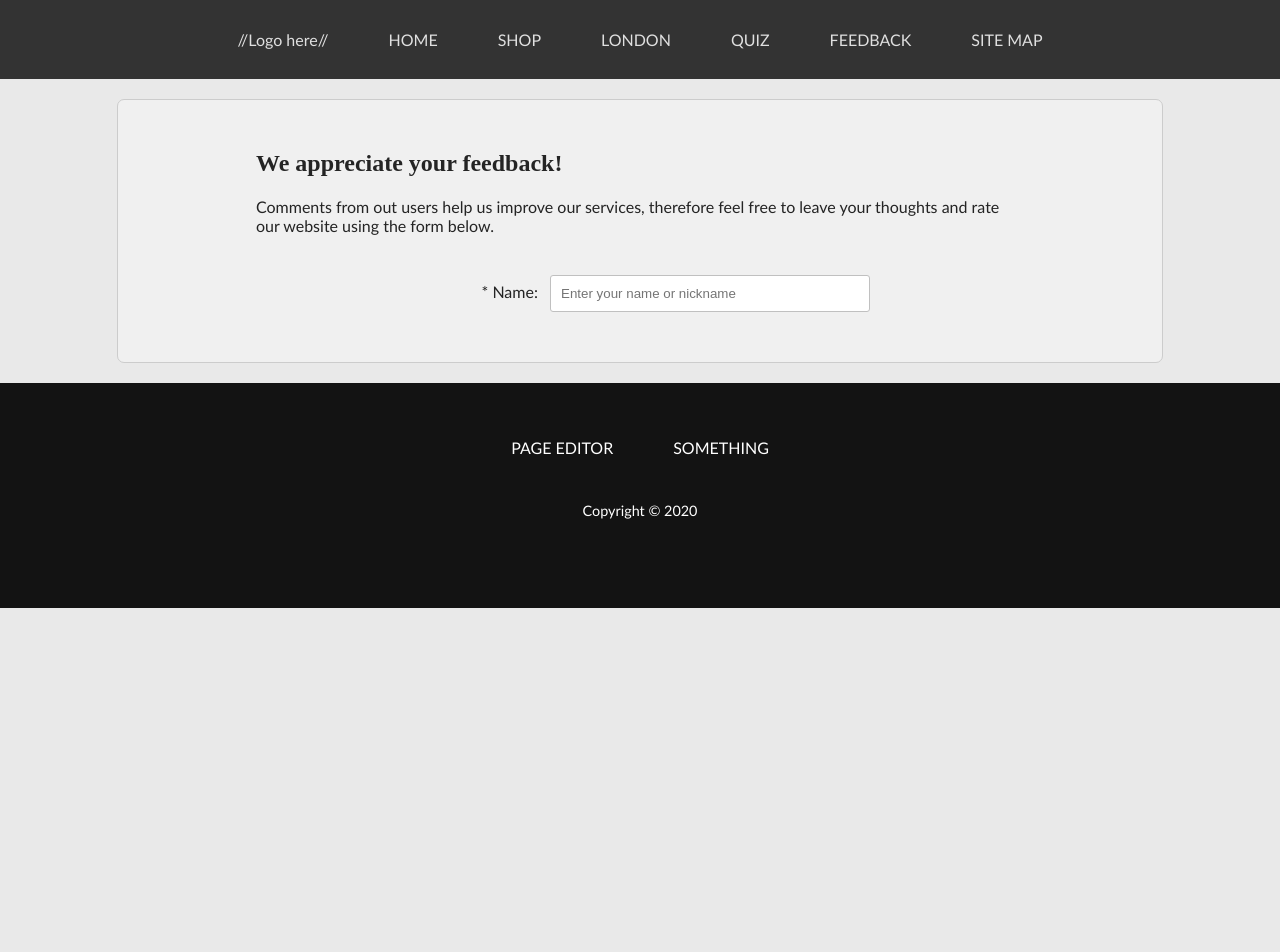
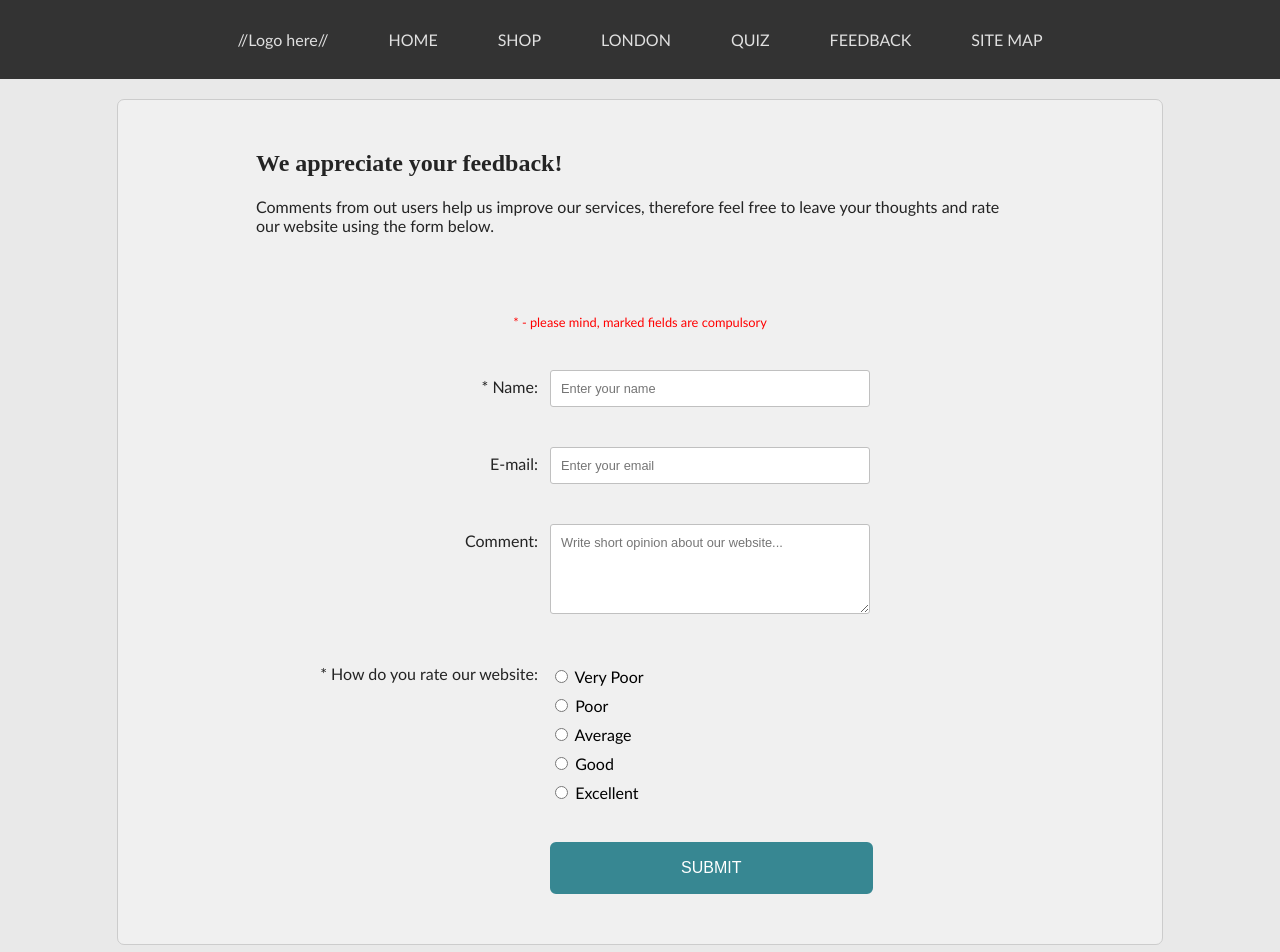
Before and after one commit to polakmaly11/art-website-template, a plain HTML site: page feedback-form.html in a window 1280 px wide. Shown: the top 952 px of the page. Before the commit the page ends 800 px from the top, so only its background shows below. Drawn offline with Linux system fonts and the light colour scheme; a web font is replaced by a local one.

Commit message:
Feedback form created with html and css only

```diff
--- a/feedback-form.html
+++ b/feedback-form.html
@@ -8,6 +8,15 @@
   <link rel="stylesheet" href="styles.css">
 
   <style>
+    form {
+    padding-top: 50px;
+    text-align: center;
+    }
+    form p {
+    font-size: 0.8em;
+    color: red;
+    }
+
     .form-row {
     text-align: center;
     margin: 40px 0;
@@ -36,21 +45,40 @@
     border: 1px solid #c0c0c0;
     border-radius: 3px;
     padding: 10px;
+    font-size: 0.8em;
     outline: none;
+    transition-timing-function: ease;
+    transition: 0.4s;
     }
 
     .form-field:focus {
-    animation-name: focus;
-    animation-duration: 700ms;
-    animation-fill-mode: forwards;
+    border: 2px solid rgb(133, 119, 151);
+    box-sizing: border-box;
+    outline: none;
+    padding: 9px;
     }
-    @keyframes focus {
-        100% {
-        border: 2px solid rgb(204, 120, 107);
-        box-sizing: border-box;
-        outline: none;
-        padding: 9px;
-        }
+
+    .radio-select {
+    padding-top: 10px;
+    }
+
+    button {
+    display: block;
+    padding: 15px;
+    width: 70%;
+    background-color: rgb(55, 135, 146);
+    border: 2px solid rgb(55, 135, 146);
+    border-radius: 6px;
+    cursor: pointer;
+    font-size: 1em;
+    text-transform: uppercase;
+    color: white;
+    transition-timing-function: ease;
+    transition: 0.4s;
+    }
+
+    button:hover {
+    background-color: rgb(87, 170, 181);
     }
   </style>
 </head>
@@ -95,17 +123,81 @@
 
                 <p>Comments from out users help us improve our services, therefore feel free to leave your thoughts and rate our website using the form below.</p>
 
-                <form action="POST">
+
+                <form action="GET">
+
+                    <p>* - please mind, marked fields are compulsory</p>
                     <div class="form-row">
                         <div class="rows-left">
-                          <label for="name" id="name-label">
+                            <label for="name">
                             * Name:
-                          </label>
+                            </label>
                         </div>
                         <div class="rows-right">
-                          <input class="form-field" type="text" id="name" name="name" required placeholder="Enter your name or nickname">
+                            <input class="form-field" type="text" id="name" name="name" placeholder="Enter your name">
                         </div>
-                      </div>
+                    </div>
+
+                    <div class="form-row">
+                        <div class="rows-left">
+                            <label for="email">
+                            E-mail:
+                            </label>
+                        </div>
+                        <div class="rows-right">
+                            <input class="form-field" type="email" id="email" name="email" placeholder="Enter your email">
+                        </div>
+                    </div>
+
+                    <div class="form-row">
+                        <div class="rows-left">
+                            <label for="comment">
+                            Comment:
+                            </label>
+                        </div>
+                        <div class="rows-right">
+                          <textarea class="form-field" type="text" id="comment" name="comment" placeholder="Write short opinion about our website..." style="height: 90px; resize: vertical; font-family: Arial;"></textarea>
+                        </div>
+                    </div>
+
+                    <div class="form-row">
+                        <div class="rows-left">
+                            <label for="rating">
+                                * How do you rate our website:
+                            </label>
+                        </div>
+                        <div class="rows-right">
+                            <div class="radio-select">
+                                <input type="radio" id="very-poor" name="rating">
+                                <label for="very-poor">Very Poor</label>
+                            </div>
+                            <div class="radio-select">
+                                <input type="radio" id="poor" name="rating">
+                                <label for="poor">Poor</label>
+                            </div>
+                            <div class="radio-select">
+                                <input type="radio" id="average" name="rating">
+                                <label for="average">Average</label>
+                            </div>
+                            <div class="radio-select">
+                                <input type="radio" id="good" name="rating">
+                                <label for="good">Good</label>
+                            </div>
+                            <div class="radio-select">
+                                <input type="radio" id="excellent" name="rating">
+                                <label for="excellent">Excellent</label>
+                            </div>
+                        </div>
+                    </div>
+
+                    <div class="form-row">
+                        <div class="rows-left">
+                        </div>
+                        <div class="rows-right">
+                            <button id="submit" type="submit">Submit</button>
+                        </div>
+                    </div>
+
                 </form>
             </div>
         </section>
```
